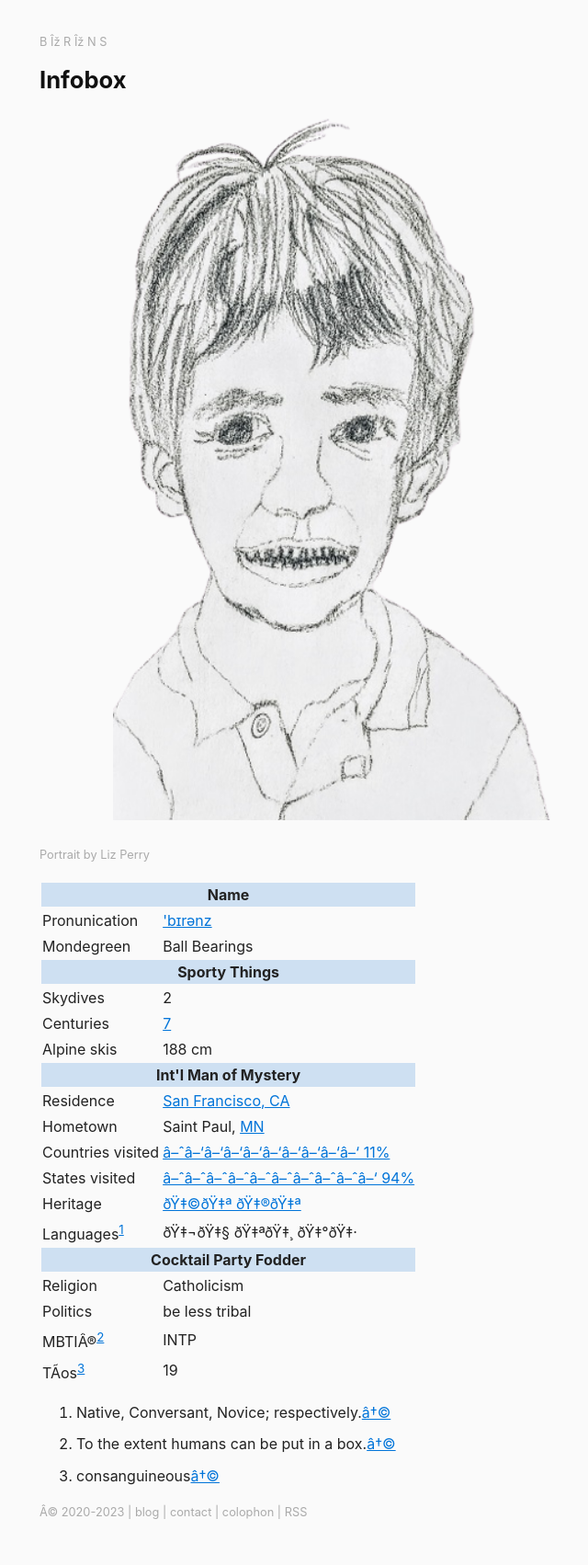
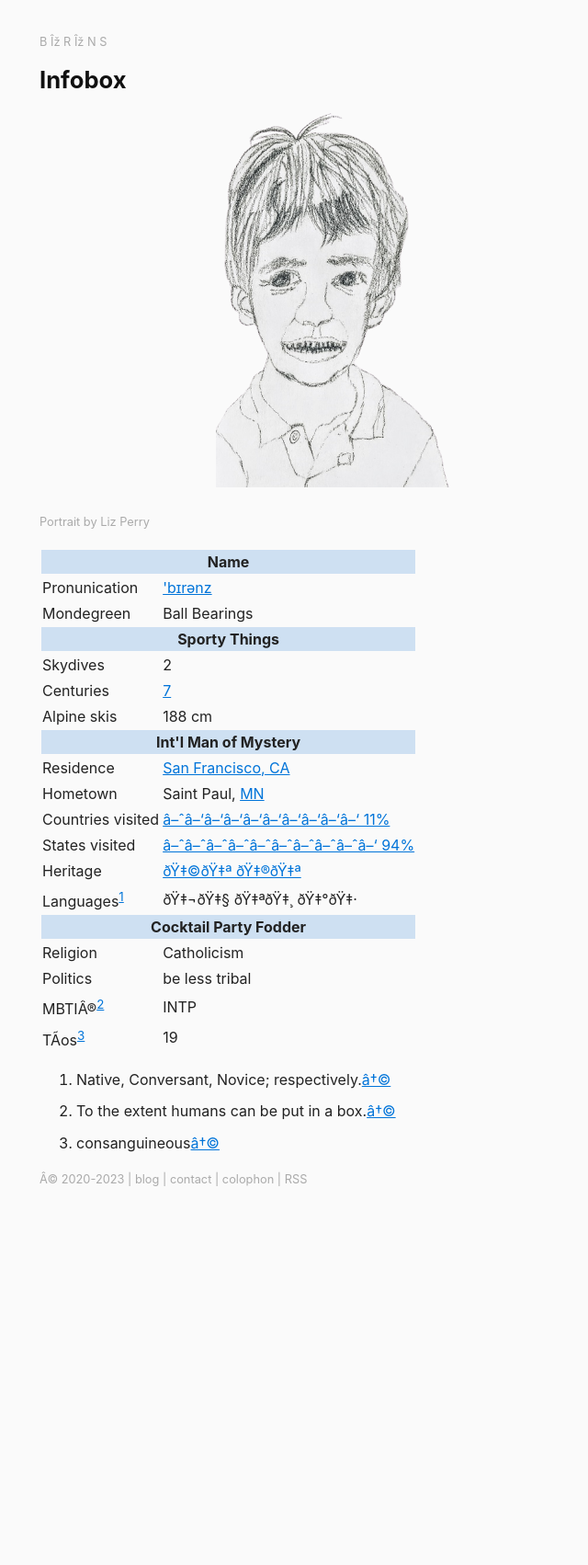
Before and after one commit to berensp/berensp.github.io, a Jekyll site: the page built from pages/bio/infobox.md, in a window 1280 px wide. Shown: the whole page at 92% size, without its empty margins (277-917 px from the left). Built offline with Jekyll 4.4.1, drawn with Linux system fonts in a browser that asks for light colours; a script that is not in the unit is left out; after the commit the page ends 1340 px from its top, so only the background shows below that.

Commit message:
Update infobox.md

```diff
--- a/pages/bio/infobox.md
+++ b/pages/bio/infobox.md
@@ -4,7 +4,7 @@
 permalink: /infobox/
 description: fun facts
 ---
-<p><img src="/assets/images/pmb.portrait.png" alt="portrait" width="50%" height="50%">
+<p><img src="/assets/images/pmb.portrait.png" alt="portrait" style="width: 40%;">
 <br><span class="muted small">Portrait by Liz Perry</span>
 
 <table>
```
